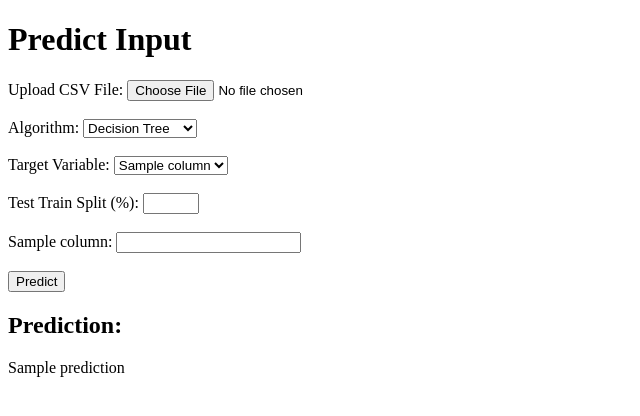
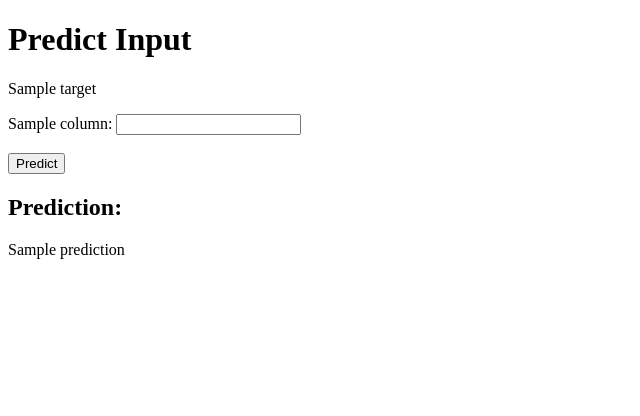
Before and after one commit to Anirudh-sk/WebWeka, a Flask app: template templates/predict_input.html in a window 1280 px wide. Shown: the top 416 px of the page, without its empty margins (0-640 px from the left). Run offline with Flask 3, Linux system fonts and the light colour scheme; the template is opened without the code that fills it: most values are stand-ins (such as "Sample title", 1, 10 or a date in 2020).

Commit message:
predict page bug fixes needed

```diff
--- a/main.py
+++ b/main.py
@@ -1,5 +1,5 @@
 import pandas as pd
-from flask import Flask, render_template, request
+from flask import Flask, render_template, request, session
 from sklearn.model_selection import train_test_split
 from sklearn.tree import DecisionTreeClassifier
 from sklearn.ensemble import RandomForestClassifier
@@ -8,6 +8,8 @@ matplotlib.use('agg')
 import matplotlib.pyplot as plt
 import seaborn as sns
 from sklearn.metrics import confusion_matrix
+import joblib
+
 
 app = Flask(__name__)
 
@@ -53,6 +55,9 @@ def index():
             test_train_split = int(request.form['test_train_split'])
 
             model, X_test, y_test = train_model(df, algorithm, target_variable, test_train_split)
+            joblib.dump(model, 'static/model.pkl')
+            session['columns'] = list(df.columns)
+            session['target_variable'] = target_variable
 
             y_pred = model.predict(X_test)
             cm = confusion_matrix(y_test, y_pred)
@@ -93,39 +98,36 @@ def index():
 
     return render_template('index.html')
 
-
 @app.route('/predictinput', methods=['GET', 'POST'])
 def predict_input():
+    columns = session.get('columns', [])
+    target_variable = session.get('target_variable', [])
     if request.method == 'POST':
-        # Get uploaded file
-        file = request.files['csv_file']
-        if file:
-            # Read the CSV file into a pandas DataFrame
-            df = pd.read_csv(file)
-            df = preprocess_data(df)
+        # Load the trained model
+        model = joblib.load('static/model.pkl')
 
-            # Get form data
-            algorithm = request.form['algorithm']
-            target_variable = request.form['target_variable']
-            test_train_split = int(request.form['test_train_split'])
+        # Get form data
+        input_values = {}
+        for column in columns:
+            input_values[column] = [request.form[column]]
 
-            model, X_test, y_test = train_model(df, algorithm, target_variable, test_train_split)
+        # Create DataFrame for prediction
+        input_df = pd.DataFrame.from_dict(input_values)
+        print(input_df)
 
-            # Get input values for prediction
-            input_values = {}
-            for column in df.columns:
-                if column != target_variable:
-                    input_values[column] = request.form[column]
+        # Preprocess input data
+        input_df = preprocess_data(input_df)
+        print(input_df)
 
-            # Predict the output
-            input_df = pd.DataFrame([input_values])
-            input_df = preprocess_data(input_df)
-            prediction = model.predict(input_df)
+        # Make prediction
+        prediction = model.predict(input_df)
+        output = "Good" if prediction[0] else "Average"
 
-            return render_template('predict_input.html', prediction=prediction[0])
+        return render_template('predict_input.html', columns=columns, prediction=output)
 
-    return render_template('predict_input.html')
+    return render_template('predict_input.html', columns=columns, target=target_variable)
 
 
 if __name__ == '__main__':
+    app.secret_key = 'somerandomkey'
     app.run(debug=True)
--- a/templates/predict_input.html
+++ b/templates/predict_input.html
@@ -5,28 +5,10 @@
 </head>
 <body>
     <h1>Predict Input</h1>
-    <form action="/predictinput" method="post" enctype="multipart/form-data">
-        <label for="csv_file">Upload CSV File:</label>
-        <input type="file" name="csv_file" id="csv_file" required><br><br>
-
-        <label for="algorithm">Algorithm:</label>
-        <select name="algorithm" id="algorithm">
-            <option value="decision_tree">Decision Tree</option>
-            <option value="random_forest">Random Forest</option>
-        </select><br><br>
-
-        <label for="target_variable">Target Variable:</label>
-        <select name="target_variable" id="target_variable">
-            {% for column in df_columns %}
-                <option value="{{ column }}">{{ column }}</option>
-            {% endfor %}
-        </select><br><br>
-
-        <label for="test_train_split">Test Train Split (%):</label>
-        <input type="number" name="test_train_split" id="test_train_split" min="1" max="99" required><br><br>
-
-        {% for column in df_columns %}
-            {% if column != target_variable %}
+    <form action="/predictinput" method="post">
+        {% for column in columns %}
+            {% if column != target %}
+            <p>{{target}}</p>
                 <label for="{{ column }}">{{ column }}:</label>
                 <input type="text" name="{{ column }}" id="{{ column }}" required><br><br>
             {% endif %}
```
Also changed, not shown: static/kdeplot.png, 1 other file.
